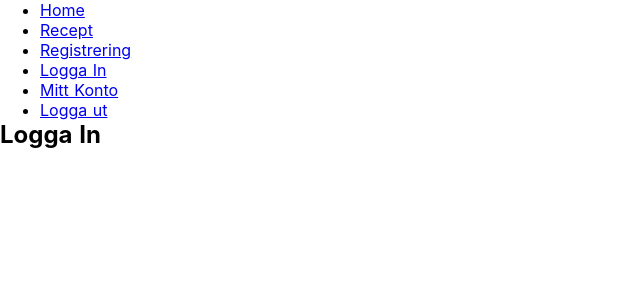
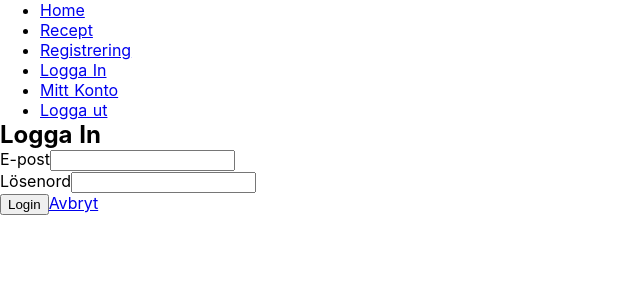
Before and after one commit to erax83/u11-fullstack-nuxt, a Nuxt app: page /login in a window 1280 px wide. Shown: the top 300 px of the page, without its empty margins (0-640 px from the left). Built offline with nearby package versions, Linux system fonts and the light colour scheme.

Commit message:
add basic login view

```diff
--- a/pages/login.vue
+++ b/pages/login.vue
@@ -1,5 +1,22 @@
 <template>
-  <h2>Logga In</h2>
+
+
+  <div>
+    <h2>Logga In</h2>
+
+    <form action="" method="post" @submit.prevent="submitForm()">
+      <div>
+        <label for="">E-post</label>
+        <input type="text" v-model="email">
+      </div>
+      <div>
+        <label for="">Lösenord</label>
+        <input type="text" v-model="password">
+      </div>
+      <input type="submit" value="Login">
+      <nuxt-link to="/">Avbryt</nuxt-link>
+    </form>
+  </div>
 </template>
 
 <script>
```
